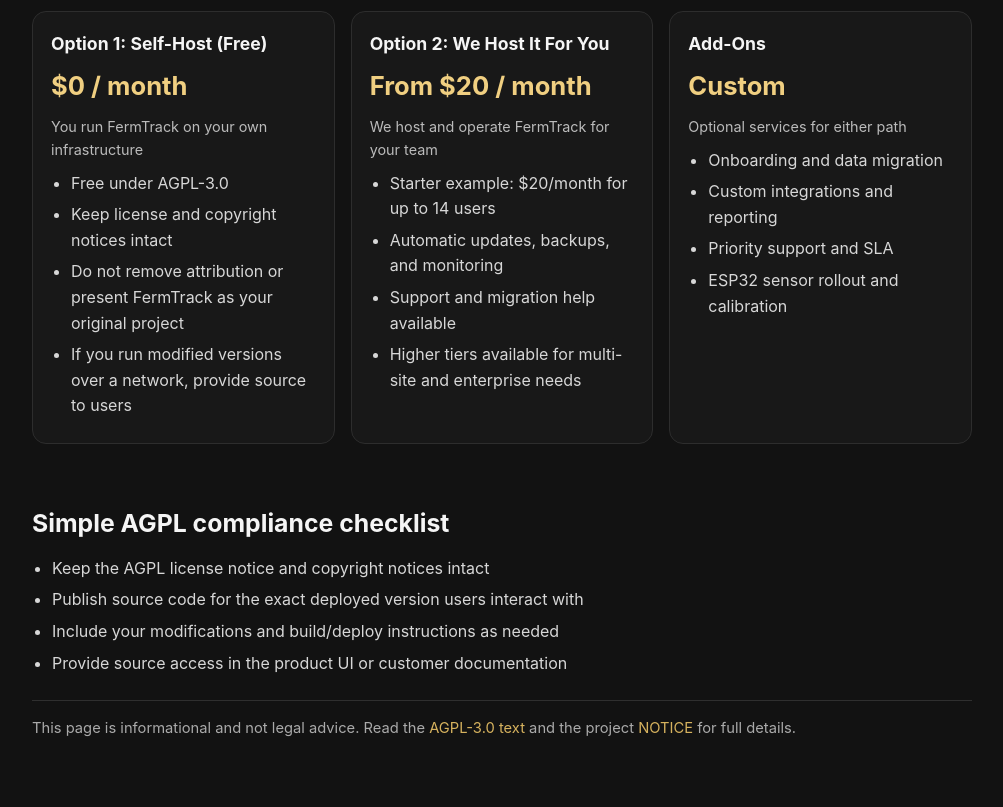
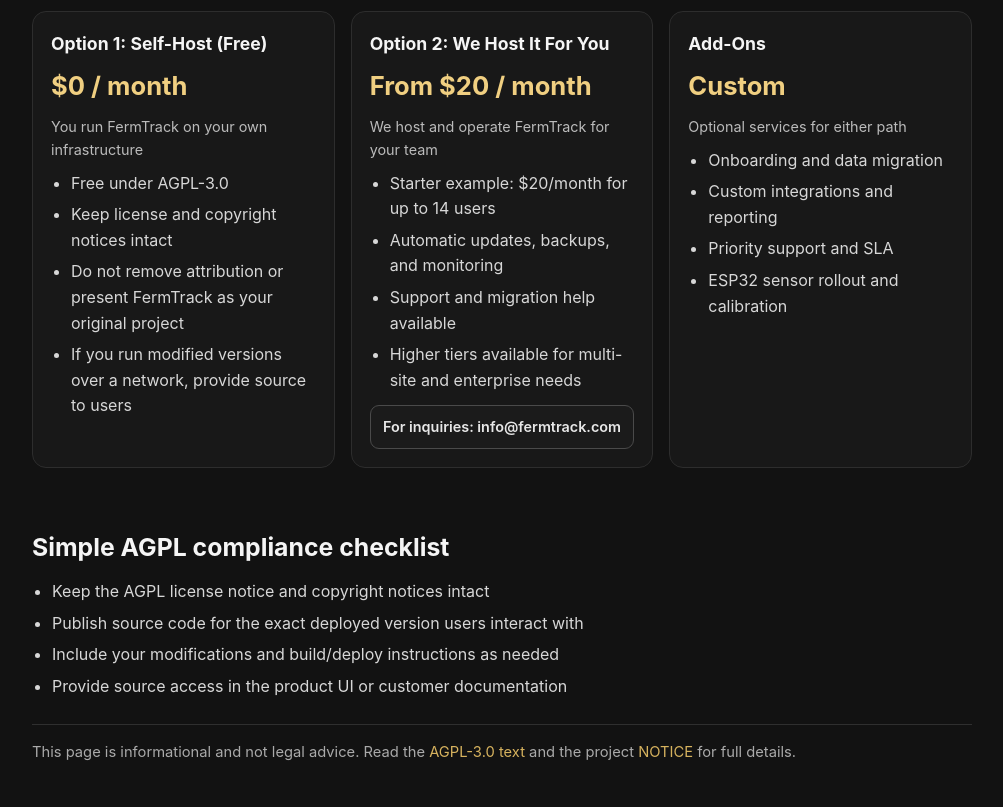
Before and after one commit to abelgraham/fermtrack, a plain HTML site: page commercial-use.html in a window 1280 px wide. Shown: the part 613-1420 px from the top of the page, without its empty margins (138-1141 px from the left). Drawn offline with Linux system fonts and the light colour scheme.

Commit message:
feat: refine commercial-use inquiry CTA styling

```diff
--- a/commercial-use.html
+++ b/commercial-use.html
@@ -168,6 +168,29 @@ by the Free Software Foundation, either version 3 of the License, or
       margin-bottom: 10px;
     }
 
+    .inquiry-cta {
+      display: flex;
+      align-items: center;
+      justify-content: center;
+      width: 100%;
+      margin-top: 12px;
+      padding: 9px 12px;
+      border: 1px solid #4a4a4a;
+      border-radius: 9px;
+      color: #e7e7e7;
+      background: #1b1b1b;
+      font-size: 0.9rem;
+      font-weight: 600;
+      transition: 0.2s ease;
+      text-align: center;
+    }
+
+    .inquiry-cta:hover {
+      border-color: #d6b25e;
+      color: #f0cf81;
+      background: #202020;
+    }
+
     .agpl-note {
       margin-top: 24px;
       font-size: 0.92rem;
@@ -233,6 +256,7 @@ by the Free Software Foundation, either version 3 of the License, or
             <li>Support and migration help available</li>
             <li>Higher tiers available for multi-site and enterprise needs</li>
           </ul>
+          <a class="inquiry-cta" href="mailto:info@fermtrack.com">For inquiries: info@fermtrack.com</a>
         </article>
 
         <article class="price-card">
```
